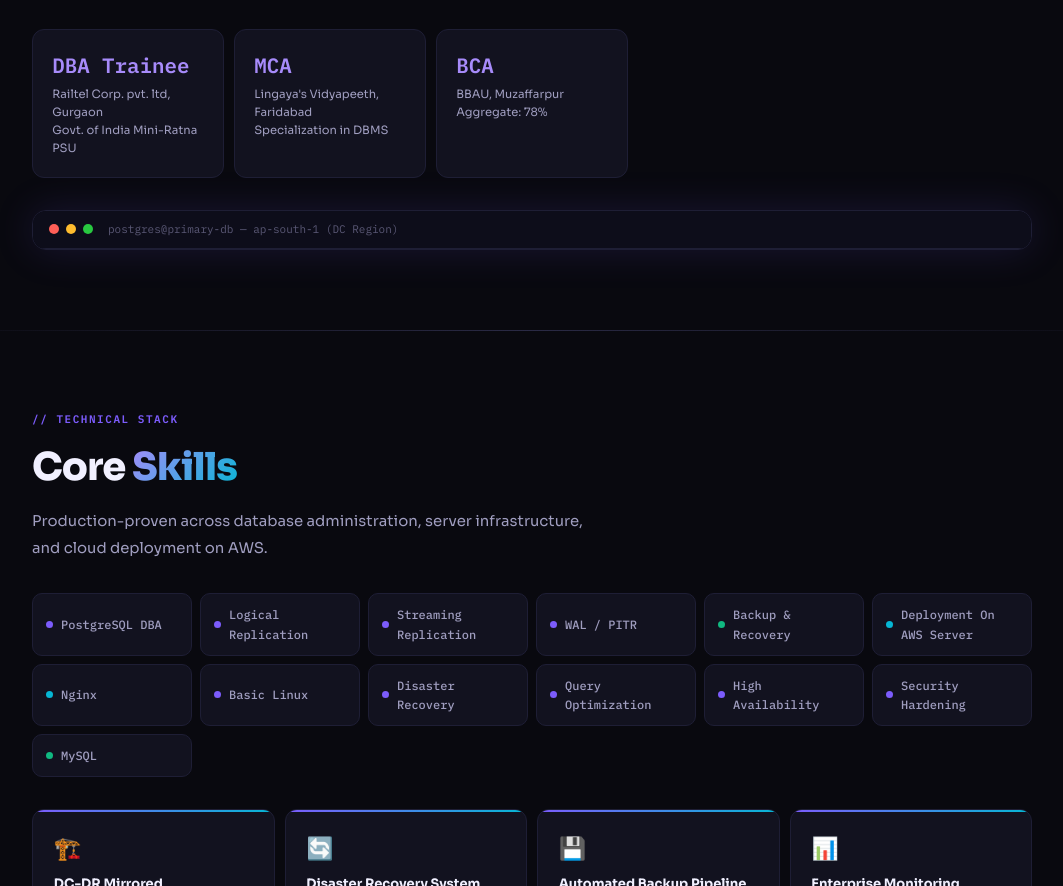
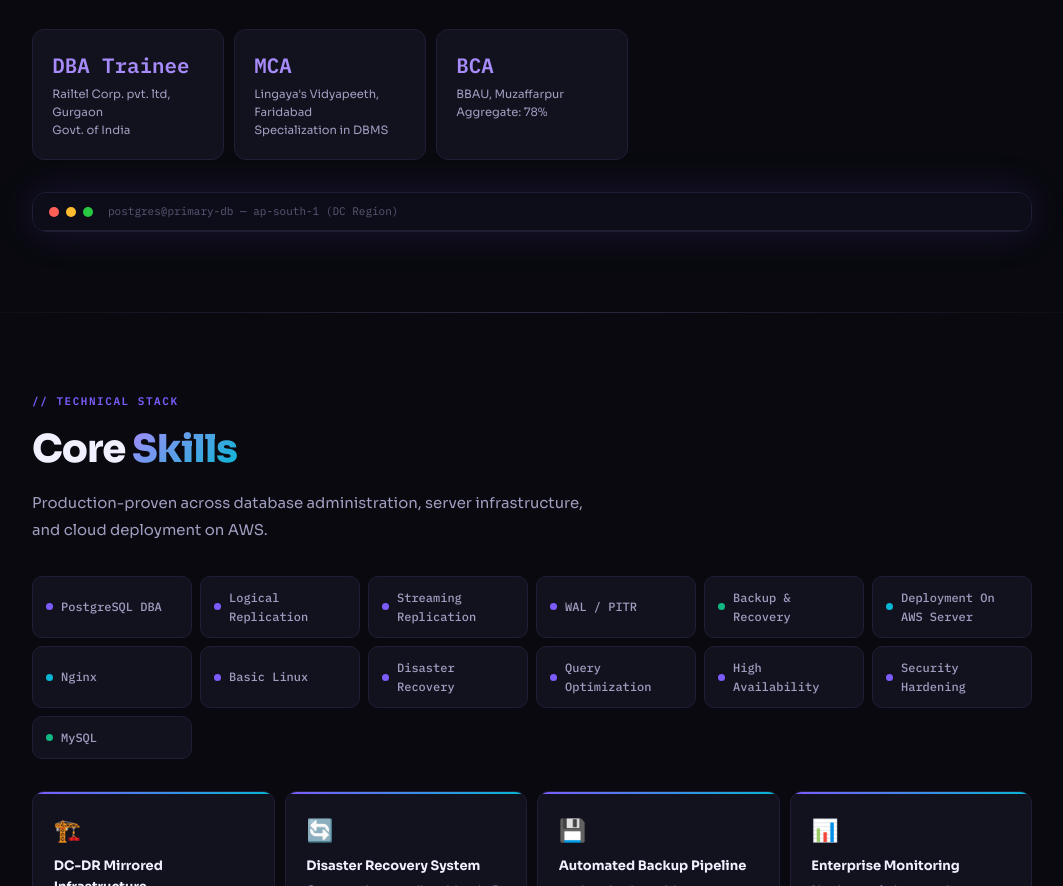
Before and after one commit to utkarsh8873ashique-bit/my_portfolio, a plain HTML site: page index.html in a window 1280 px wide. Shown: the part 1088-1974 px from the top of the page, without its empty margins (108-1171 px from the left). Drawn offline with Linux system fonts and the light colour scheme.

Commit message:
Update index.html

```diff
--- a/index.html
+++ b/index.html
@@ -259,7 +259,7 @@ footer{background:var(--surface);border-top:1px solid var(--border);padding:2rem
   <h2 class="sec-h">Infrastructure &amp; <em>Database</em> Engineer</h2>
   <p class="sec-sub">MCA final year student at Lingaya's Vidyapeeth with internship experience at RailTel Corporation of India Ltd. I designed and built GoGetter's complete production infrastructure — a cloud-native queue platform with full DC-DR mirrored topology across two AWS regions.</p>
   <div class="about-row">
-    <div class="acard"><div class="av">DBA Trainee</div><div class="al">Railtel Corp. pvt. ltd, Gurgaon<br>Govt. of India Mini-Ratna PSU</div></div>
+    <div class="acard"><div class="av">DBA Trainee</div><div class="al">Railtel Corp. pvt. ltd, Gurgaon<br>Govt. of India</div></div>
     <div class="acard"><div class="av">MCA</div><div class="al">Lingaya's Vidyapeeth, Faridabad<br>Specialization in DBMS</div></div>
     <div class="acard"><div class="av">BCA</div><div class="al">BBAU, Muzaffarpur<br>Aggregate: 78%</div></div>
   </div>
```
